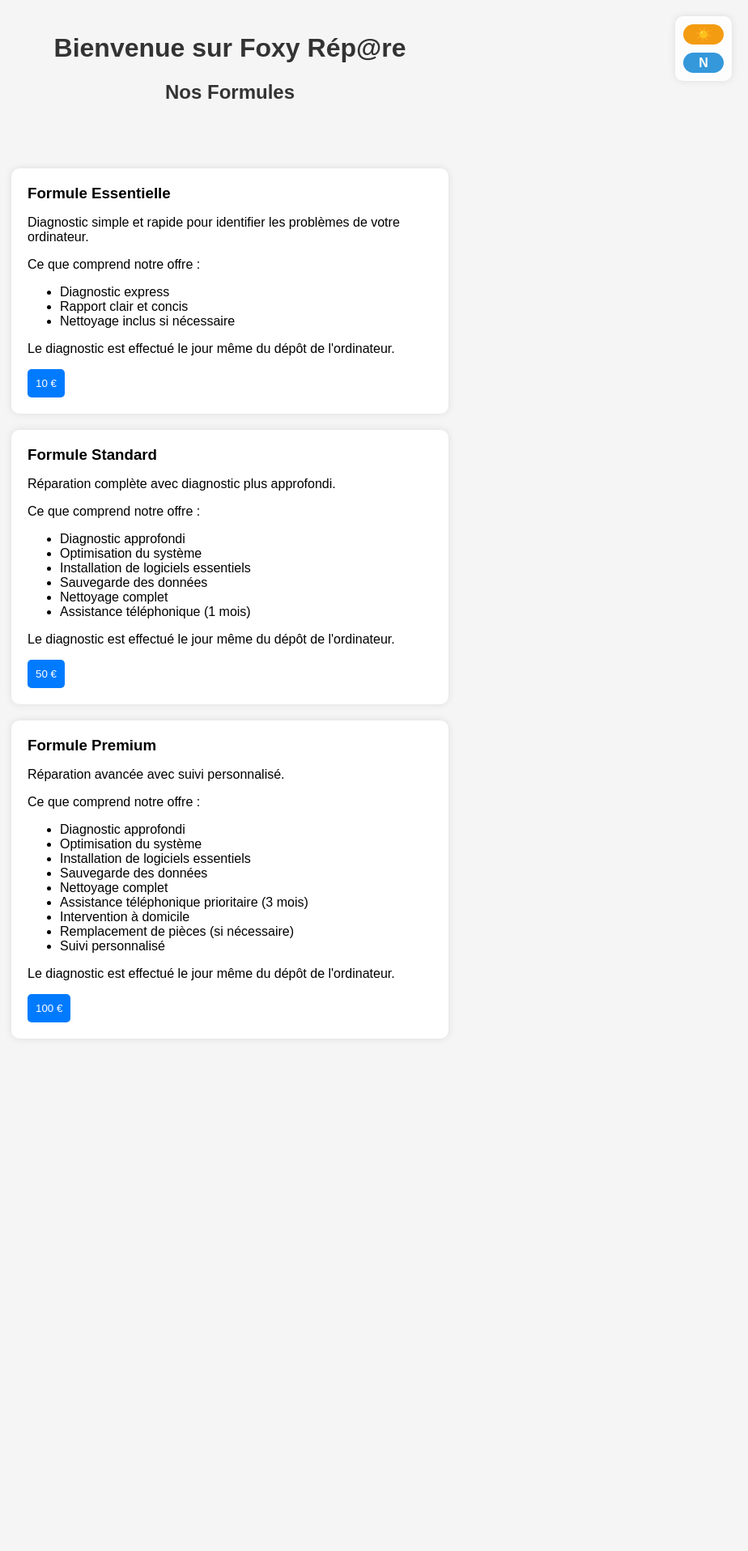
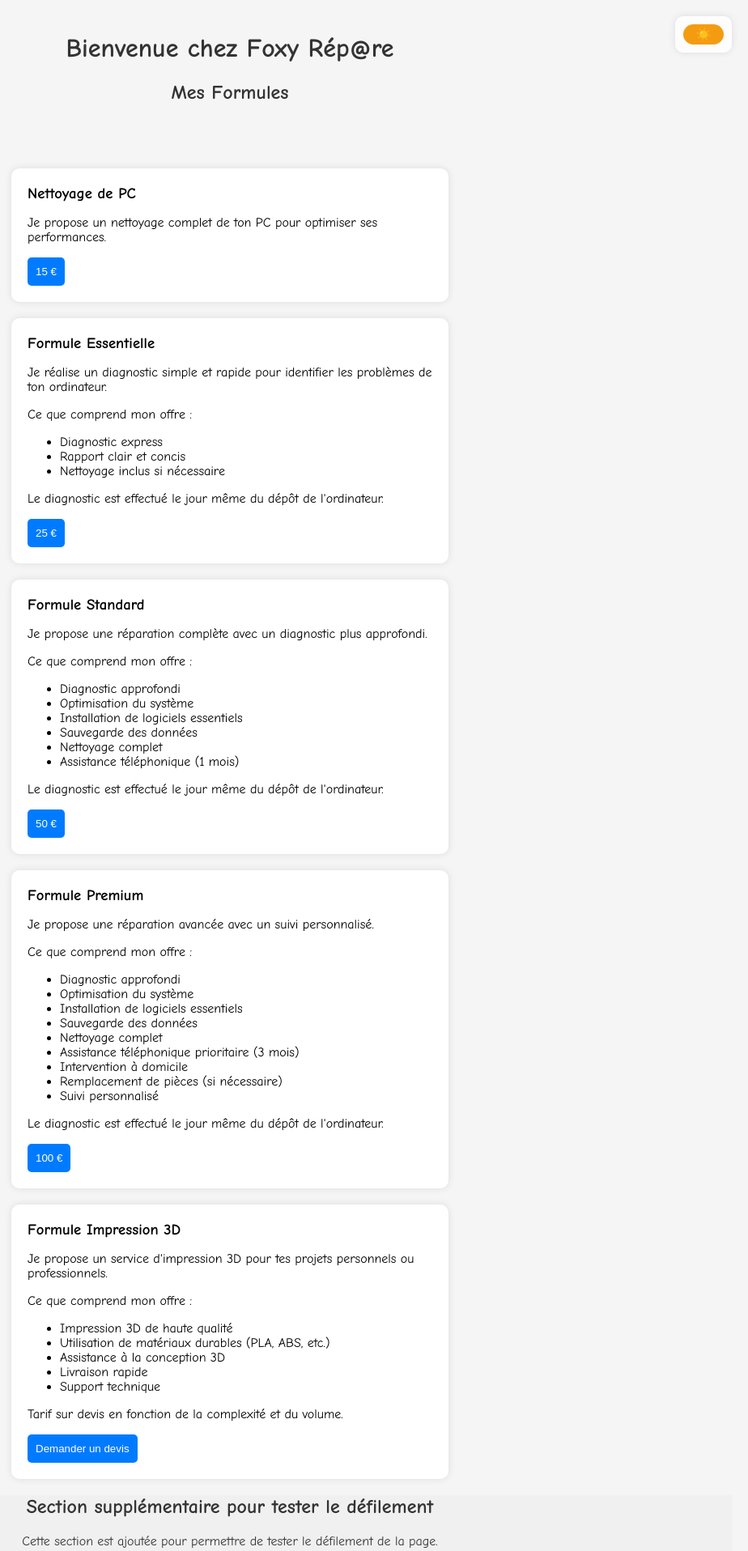
Before and after one commit to FoxyRepare/foxyrepare, a plain HTML site: page index.html in a window 1280 px wide. Shown: the top 1916 px of the page at 81% size, without its empty margins (356-1280 px from the left). Before the commit the page ends 1303 px from the top, so only its background shows below. Drawn offline with Linux system fonts and the light colour scheme.

Commit message:
index.html

```diff
--- a/index.html
+++ b/index.html
@@ -11,14 +11,13 @@
         }
 
         body {
-            font-family: 'Poppins', sans-serif;
+            font-family: "Comic Sans MS", cursive, sans-serif; /* Mode dyslexique par défaut */
             margin: 0;
             padding: 20px;
             transition: background 0.3s, color 0.3s;
             background: #f5f5f5;
             color: #333;
             text-align: center;
-            /* Supprimer overflow: hidden pour permettre le défilement */
         }
 
         /* Personnalisation de la barre de défilement */
@@ -52,11 +51,6 @@
             color: #FFF3B0; /* Jaune pastel */
             border: 2px solid #FFF3B0; /* Bordure jaune pastel */
             box-shadow: 0 0 15px rgba(255, 243, 176, 0.5); /* Ombre pour mieux délimiter */
-        }
-
-        /* Mode dyslexique */
-        .dyslexic-mode {
-            font-family: "Comic Sans MS", cursive, sans-serif;
         }
 
         .switch-container {
@@ -115,22 +109,6 @@
             background: #34495e;
         }
 
-        .dyslexic-slider {
-            background: #3498db;
-        }
-
-        .dyslexic-slider::before {
-            content: "N"; /* Icône pour le mode normal */
-        }
-
-        #dyslexicModeToggle:checked + .dyslexic-slider::before {
-            content: "D"; /* Icône pour le mode dyslexique */
-        }
-
-        #dyslexicModeToggle:checked + .dyslexic-slider {
-            background: #e7a23c;
-        }
-
         .formules-container {
             display: flex;
             flex-direction: column;
@@ -168,39 +146,41 @@
     </style>
 </head>
 <body>
-    <h1>Bienvenue sur Foxy Rép@re</h1>
+    <h1>Bienvenue chez Foxy Rép@re</h1>
     <div class="switch-container">
         <!-- Bouton pour le mode clair/sombre -->
         <label class="switch">
             <input type="checkbox" id="darkModeToggle">
             <span class="slider dark-slider"></span>
         </label>
-
-        <!-- Bouton pour le mode dyslexique -->
-        <label class="switch">
-            <input type="checkbox" id="dyslexicModeToggle">
-            <span class="slider dyslexic-slider"></span>
-        </label>
     </div>
 
-    <h2>Nos Formules</h2>
+    <h2>Mes Formules</h2>
     <div class="formules-container">
+        <!-- Nouvelle formule pour le nettoyage de PC -->
+        <div class="formule">
+            <h3>Nettoyage de PC</h3>
+            <p>Je propose un nettoyage complet de ton PC pour optimiser ses performances.</p>
+            <button class="btn-details">15 €</button>
+        </div>
+
         <div class="formule">
             <h3>Formule Essentielle</h3>
-            <p>Diagnostic simple et rapide pour identifier les problèmes de votre ordinateur.</p>
-            <p>Ce que comprend notre offre :</p>
+            <p>Je réalise un diagnostic simple et rapide pour identifier les problèmes de ton ordinateur.</p>
+            <p>Ce que comprend mon offre :</p>
             <ul>
                 <li>Diagnostic express</li>
                 <li>Rapport clair et concis</li>
                 <li>Nettoyage inclus si nécessaire</li>
             </ul>
             <p>Le diagnostic est effectué le jour même du dépôt de l'ordinateur.</p>
-            <button class="btn-details">10 €</button>
+            <button class="btn-details">25 €</button>
         </div>
+
         <div class="formule">
             <h3>Formule Standard</h3>
-            <p>Réparation complète avec diagnostic plus approfondi.</p>
-            <p>Ce que comprend notre offre :</p>
+            <p>Je propose une réparation complète avec un diagnostic plus approfondi.</p>
+            <p>Ce que comprend mon offre :</p>
             <ul>
                 <li>Diagnostic approfondi</li>
                 <li>Optimisation du système</li>
@@ -212,10 +192,11 @@
             <p>Le diagnostic est effectué le jour même du dépôt de l'ordinateur.</p>
             <button class="btn-details">50 €</button>
         </div>
+
         <div class="formule">
             <h3>Formule Premium</h3>
-            <p>Réparation avancée avec suivi personnalisé.</p>
-            <p>Ce que comprend notre offre :</p>
+            <p>Je propose une réparation avancée avec un suivi personnalisé.</p>
+            <p>Ce que comprend mon offre :</p>
             <ul>
                 <li>Diagnostic approfondi</li>
                 <li>Optimisation du système</li>
@@ -230,6 +211,27 @@
             <p>Le diagnostic est effectué le jour même du dépôt de l'ordinateur.</p>
             <button class="btn-details">100 €</button>
         </div>
+
+        <div class="formule">
+            <h3>Formule Impression 3D</h3>
+            <p>Je propose un service d'impression 3D pour tes projets personnels ou professionnels.</p>
+            <p>Ce que comprend mon offre :</p>
+            <ul>
+                <li>Impression 3D de haute qualité</li>
+                <li>Utilisation de matériaux durables (PLA, ABS, etc.)</li>
+                <li>Assistance à la conception 3D</li>
+                <li>Livraison rapide</li>
+                <li>Support technique</li>
+            </ul>
+            <p>Tarif sur devis en fonction de la complexité et du volume.</p>
+            <button class="btn-details">Demander un devis</button>
+        </div>
+    </div>
+
+    <!-- Ajout de contenu supplémentaire pour tester le défilement -->
+    <div style="height: 1000px; background: #f0f0f0; margin-top: 20px;">
+        <h2>Section supplémentaire pour tester le défilement</h2>
+        <p>Cette section est ajoutée pour permettre de tester le défilement de la page.</p>
     </div>
 
     <script>
@@ -252,11 +254,6 @@
         darkModeToggle.addEventListener('change', function() {
             document.body.classList.toggle('dark-mode', this.checked);
         });
-
-        // Écouter les changements manuels du toggle (mode dyslexique)
-        document.getElementById('dyslexicModeToggle').addEventListener('change', function() {
-            document.body.classList.toggle('dyslexic-mode', this.checked);
-        });
     </script>
 </body>
 </html>
```
